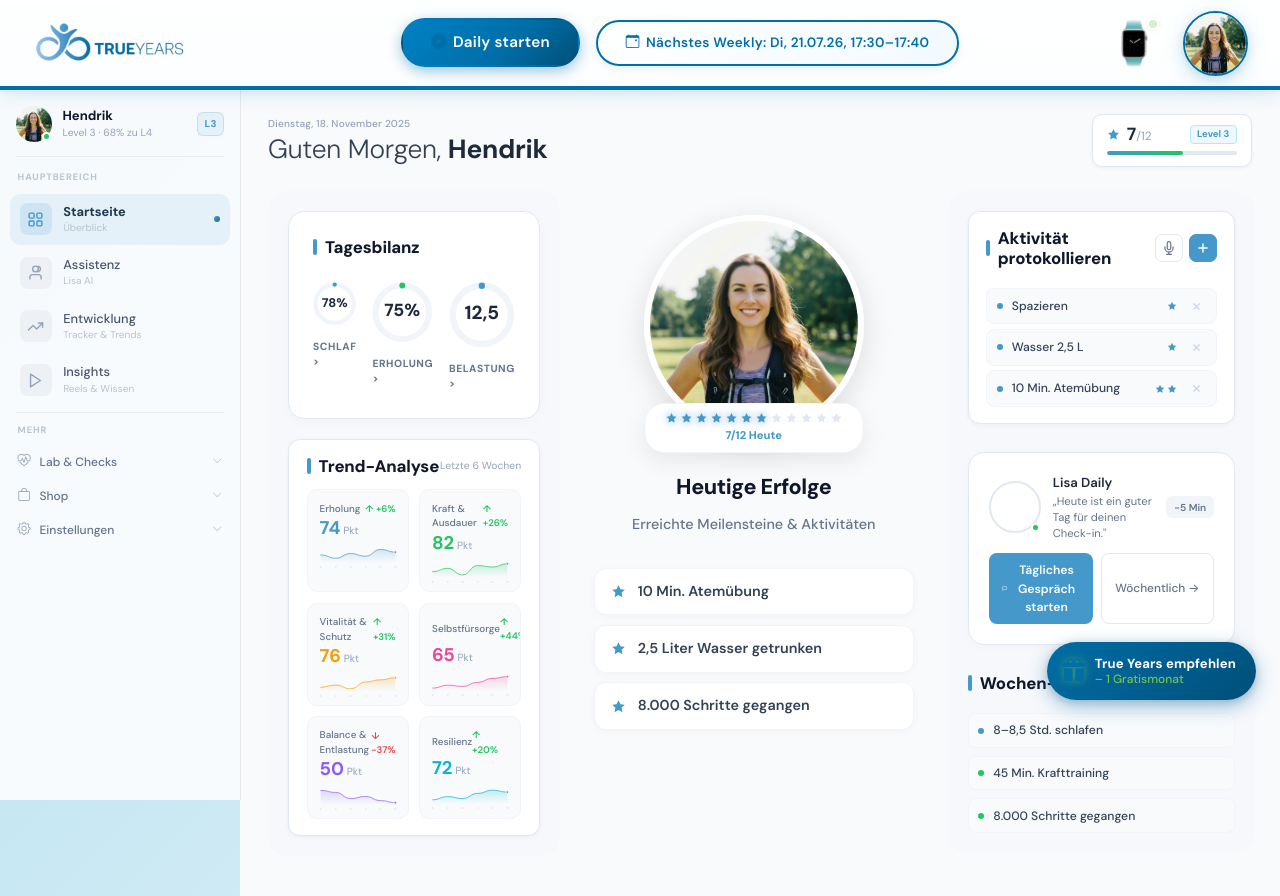
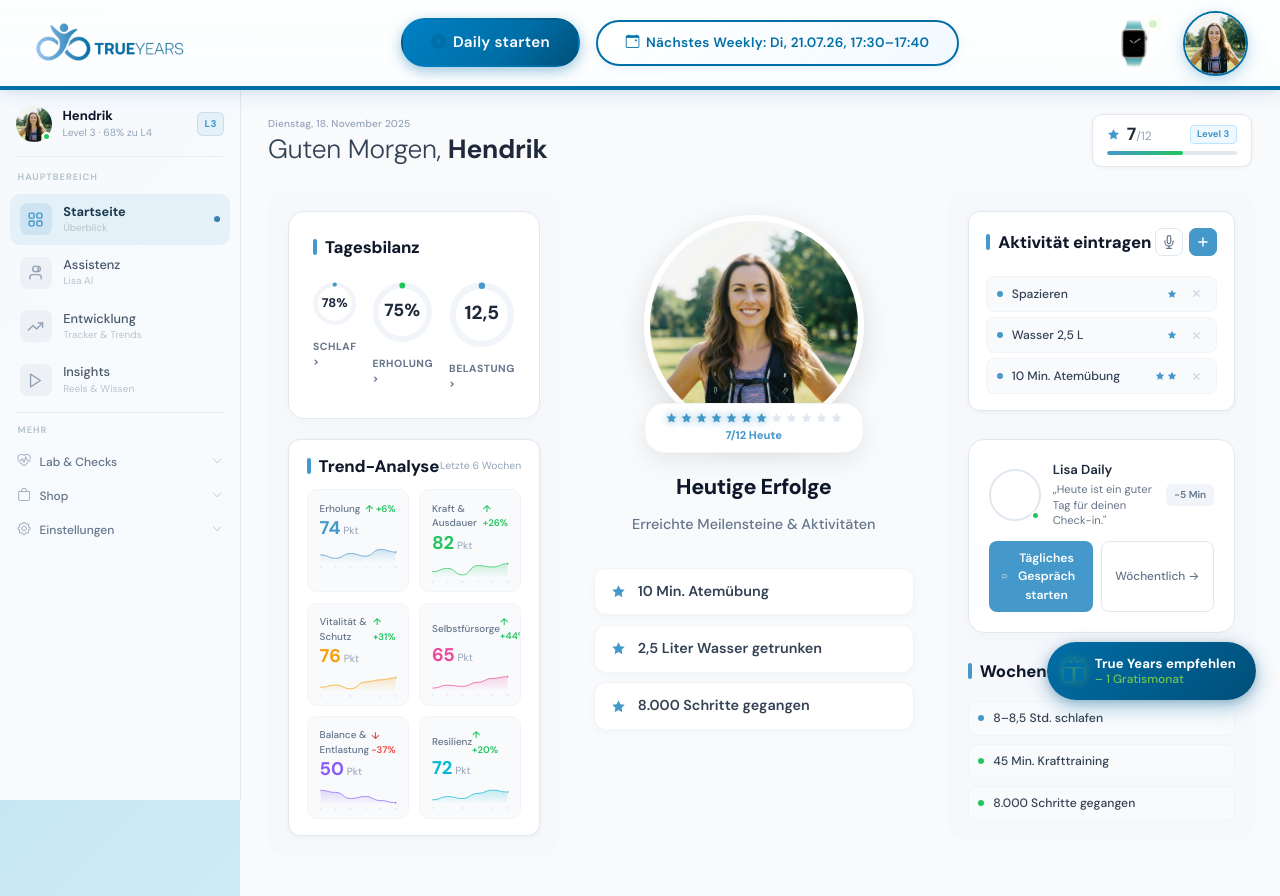
Before and after one commit to Transformation-3000/TY, a Next.js app: page / in a window 1280 px wide. Built offline with nearby package versions, Linux system fonts and the light colour scheme; grey boxes are pictures that could not be loaded; what chartjs-plugin-datalabels would draw is missing.

Commit message:
feat: remove Nutrition Scan tab, rename Aktivitat protokollieren, Trends as default tab, heart icons for saves, larger Lisa video in session

```diff
--- a/components/entwicklung/EntwicklungPage.tsx
+++ b/components/entwicklung/EntwicklungPage.tsx
@@ -2,7 +2,7 @@
 
 import { useState, useMemo } from 'react';
 
-type SubTab = 'tracker' | 'rewards' | 'trends' | 'nutrition';
+type SubTab = 'tracker' | 'rewards' | 'trends';
 
 interface Measure {
   id: string;
@@ -96,13 +96,12 @@ const pastReports = [
 ];
 
 export default function EntwicklungPage() {
-  const [activeTab, setActiveTab] = useState<SubTab>('tracker');
+  const [activeTab, setActiveTab] = useState<SubTab>('trends');
   const [checkedIds, setCheckedIds] = useState<string[]>(['M-01', 'M-05', 'M-11']);
   const [starAnim, setStarAnim] = useState<string | null>(null);
   const [filterCluster, setFilterCluster] = useState<string>('Alle');
   const [searchQuery, setSearchQuery] = useState('');
   const [expandedId, setExpandedId] = useState<string | null>(null);
-  const [nutritionScanDone, setNutritionScanDone] = useState(false);
 
   const clusters = ['Alle', ...Object.keys(CLUSTER_COLORS)];
 
@@ -152,7 +151,6 @@ export default function EntwicklungPage() {
       <div className="entw-tabs">
         {([
           { id: 'tracker', label: 'Maßnahmen', icon: 'bi-check2-square' },
-          { id: 'nutrition', label: 'Nutrition Scan', icon: 'bi-camera' },
           { id: 'rewards', label: 'Rewards', icon: 'bi-trophy' },
           { id: 'trends', label: 'Trends', icon: 'bi-graph-up' },
         ] as { id: SubTab; label: string; icon: string }[]).map(tab => (
@@ -163,7 +161,6 @@ export default function EntwicklungPage() {
           >
             <i className={`bi ${tab.icon}`} />
             {tab.label}
-            {tab.id === 'nutrition' && <span className="tab-new-badge">NEU</span>}
           </button>
         ))}
       </div>
--- a/components/vogelperspektive/VogelperspektivePage.tsx
+++ b/components/vogelperspektive/VogelperspektivePage.tsx
@@ -419,7 +419,7 @@ export default function VogelperspektivePage() {
           {/* Quick Tracker */}
           <div className="qt-card">
             <div className="qt-header">
-              <h2 className="section-heading" style={{ margin: 0 }}>Aktivität protokollieren</h2>
+              <h2 className="section-heading" style={{ margin: 0 }}>Aktivität eintragen</h2>
               <div className="qt-header-actions">
                 <button className={`qt-mic-btn ${isListening ? 'listening' : ''}`} onClick={startListening} title="Spracheingabe">
                   <svg width="14" height="14" viewBox="0 0 24 24" fill="none" stroke="currentColor" strokeWidth="2" strokeLinecap="round" strokeLinejoin="round">
```
